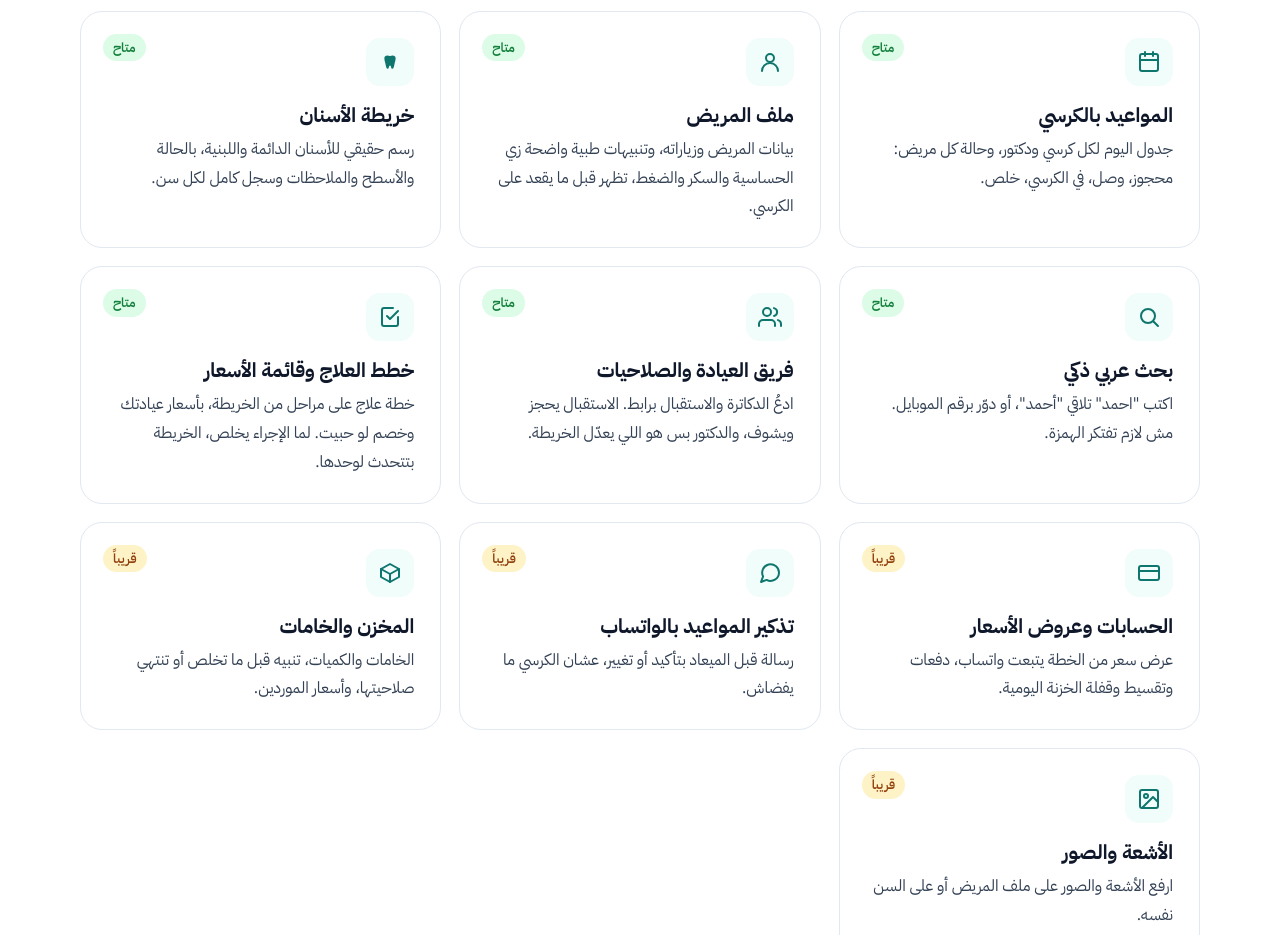
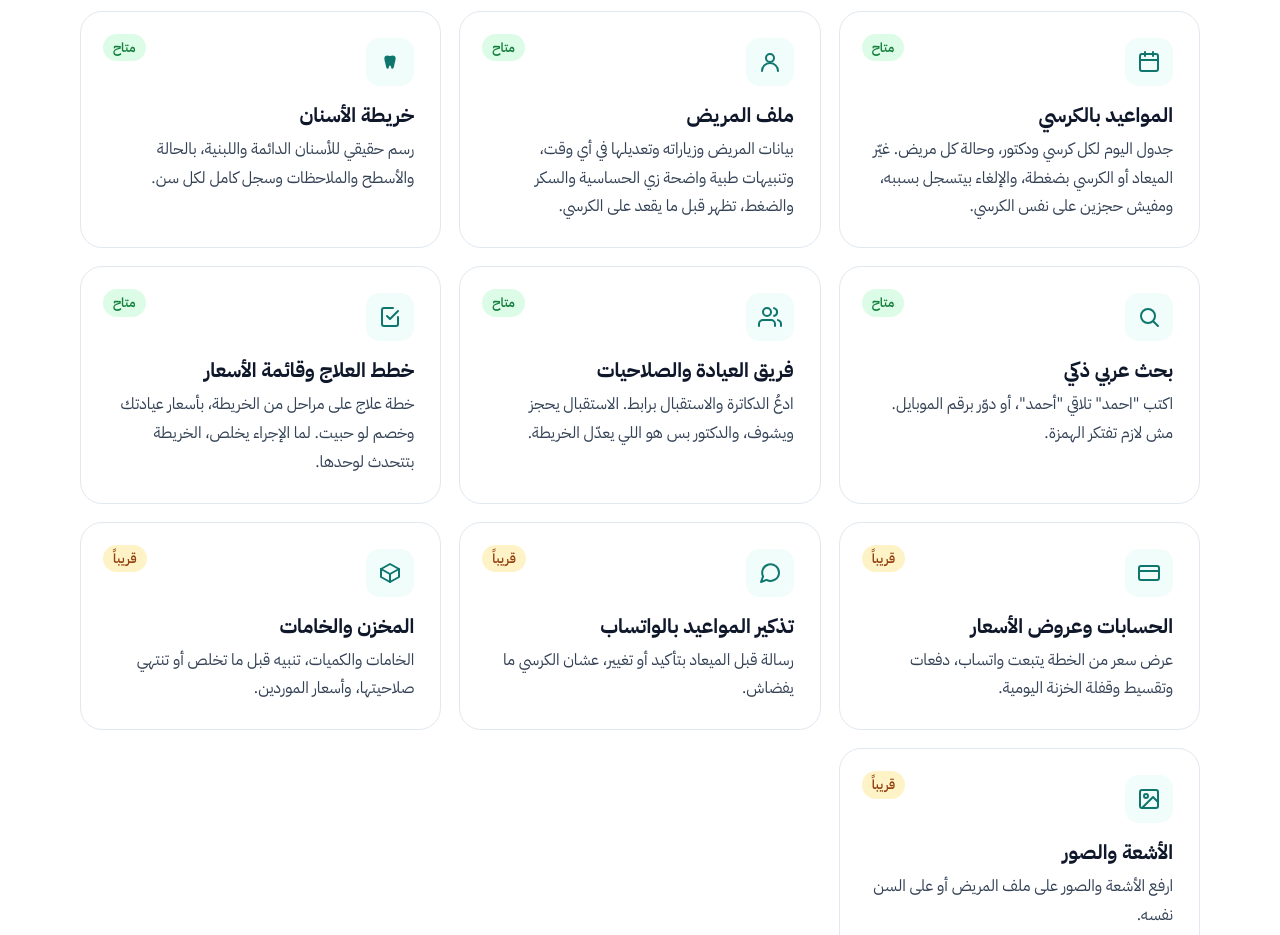
Before and after one commit to sltnlabs/sltnlabs.github.io, a plain HTML site: page sinova/index.html in a window 1280 px wide. Shown: the part 1660-2595 px from the top of the page. Drawn offline with Linux system fonts and the light colour scheme.

Commit message:
Sinova features: reschedule, cancel with reason, edit patient (F-06)
Co-Authored-By: Claude Opus 5.5 <noreply@anthropic.com>
Claude-Session: https://claude.ai/code/session_01FEiQQBqpNG4a4gYfaLxyvE

```diff
--- a/sinova/index.html
+++ b/sinova/index.html
@@ -229,8 +229,8 @@ footer a { text-decoration: none; } footer a:hover { color: var(--teal); }
       <p>بنبني Sinova Dental ميزة ورا ميزة، وكل ميزة بتتجرب كويس قبل ما توصلك.</p>
     </div>
     <div class="feats">
-      <article class="feat reveal"><span class="tag on">متاح</span><div class="ic"><svg width="24" height="24" viewBox="0 0 24 24" fill="none" stroke="currentColor" stroke-width="2" stroke-linecap="round" stroke-linejoin="round"><rect x="3" y="4" width="18" height="17" rx="2"/><path d="M16 2v4M8 2v4M3 10h18"/></svg></div><h3>المواعيد بالكرسي</h3><p>جدول اليوم لكل كرسي ودكتور، وحالة كل مريض: محجوز، وصل، في الكرسي، خلص.</p></article>
-      <article class="feat reveal"><span class="tag on">متاح</span><div class="ic"><svg width="24" height="24" viewBox="0 0 24 24" fill="none" stroke="currentColor" stroke-width="2" stroke-linecap="round" stroke-linejoin="round"><circle cx="12" cy="8" r="4"/><path d="M4 21a8 8 0 0 1 16 0"/></svg></div><h3>ملف المريض</h3><p>بيانات المريض وزياراته، وتنبيهات طبية واضحة زي الحساسية والسكر والضغط، تظهر قبل ما يقعد على الكرسي.</p></article>
+      <article class="feat reveal"><span class="tag on">متاح</span><div class="ic"><svg width="24" height="24" viewBox="0 0 24 24" fill="none" stroke="currentColor" stroke-width="2" stroke-linecap="round" stroke-linejoin="round"><rect x="3" y="4" width="18" height="17" rx="2"/><path d="M16 2v4M8 2v4M3 10h18"/></svg></div><h3>المواعيد بالكرسي</h3><p>جدول اليوم لكل كرسي ودكتور، وحالة كل مريض. غيّر الميعاد أو الكرسي بضغطة، والإلغاء بيتسجل بسببه، ومفيش حجزين على نفس الكرسي.</p></article>
+      <article class="feat reveal"><span class="tag on">متاح</span><div class="ic"><svg width="24" height="24" viewBox="0 0 24 24" fill="none" stroke="currentColor" stroke-width="2" stroke-linecap="round" stroke-linejoin="round"><circle cx="12" cy="8" r="4"/><path d="M4 21a8 8 0 0 1 16 0"/></svg></div><h3>ملف المريض</h3><p>بيانات المريض وزياراته وتعديلها في أي وقت، وتنبيهات طبية واضحة زي الحساسية والسكر والضغط، تظهر قبل ما يقعد على الكرسي.</p></article>
       <article class="feat reveal"><span class="tag on">متاح</span><div class="ic"><svg width="24" height="24" viewBox="0 0 64 64" fill="currentColor"><path d="M17 21c0-6 7-8.5 15-4.8 8-3.7 15-1.2 15 4.8 0 6.8-1.9 10.4-3 16.2-1.2 6.4-2.2 12.8-6 12.8-3.6 0-2.6-9-6-9s-2.4 9-6 9c-3.8 0-4.8-6.4-6-12.8-1.1-5.8-3-9.4-3-16.2z"/></svg></div><h3>خريطة الأسنان</h3><p>رسم حقيقي للأسنان الدائمة واللبنية، بالحالة والأسطح والملاحظات وسجل كامل لكل سن.</p></article>
       <article class="feat reveal"><span class="tag on">متاح</span><div class="ic"><svg width="24" height="24" viewBox="0 0 24 24" fill="none" stroke="currentColor" stroke-width="2" stroke-linecap="round" stroke-linejoin="round"><circle cx="11" cy="11" r="7"/><path d="M21 21l-4.3-4.3"/></svg></div><h3>بحث عربي ذكي</h3><p>اكتب "احمد" تلاقي "أحمد"، أو دوّر برقم الموبايل. مش لازم تفتكر الهمزة.</p></article>
       <article class="feat reveal"><span class="tag on">متاح</span><div class="ic"><svg width="24" height="24" viewBox="0 0 24 24" fill="none" stroke="currentColor" stroke-width="2" stroke-linecap="round" stroke-linejoin="round"><path d="M17 21v-2a4 4 0 0 0-4-4H5a4 4 0 0 0-4 4v2"/><circle cx="9" cy="7" r="4"/><path d="M23 21v-2a4 4 0 0 0-3-3.9M16 3.1a4 4 0 0 1 0 7.8"/></svg></div><h3>فريق العيادة والصلاحيات</h3><p>ادعُ الدكاترة والاستقبال برابط. الاستقبال يحجز ويشوف، والدكتور بس هو اللي يعدّل الخريطة.</p></article>
```
